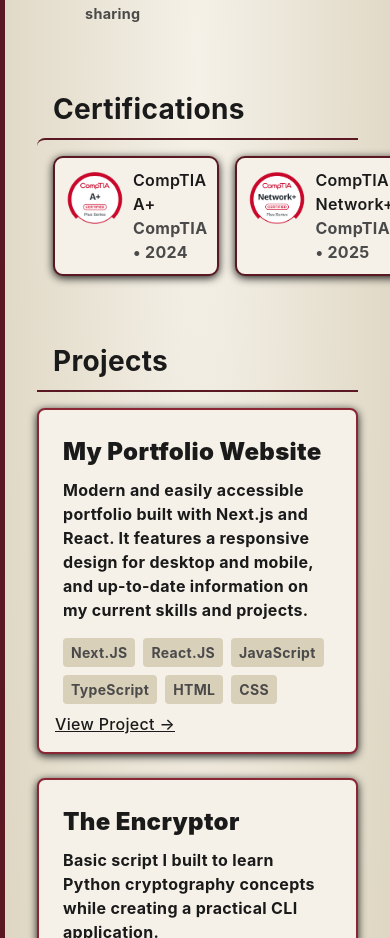
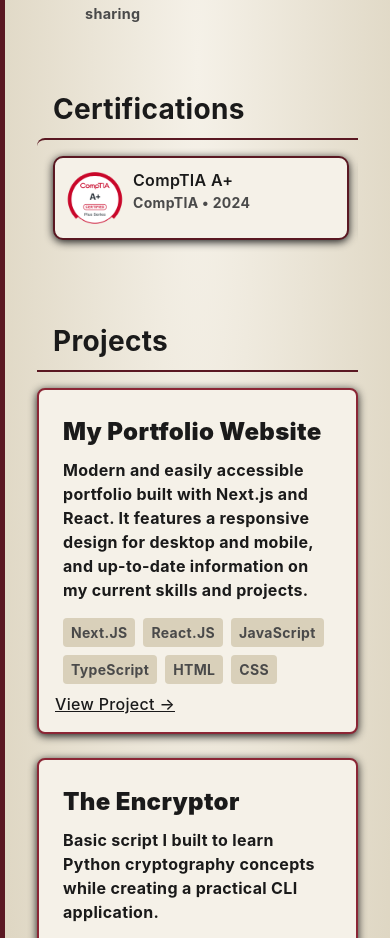
Before and after one commit to Flopet/basilasay, a Next.js app: page / in a window 390 px wide. Shown: the part 1600-2538 px from the top of the page. Built offline with nearby package versions, Linux system fonts and the light colour scheme; a web font is replaced by a local one.

Commit message:
Fixed CertItem sizing and overflow behavior on mobile.

```diff
--- a/app/page.css
+++ b/app/page.css
@@ -172,6 +172,10 @@
   flex-direction: row;
   gap: 1rem;
   max-width: 55rem;
+  overflow-x: scroll;
+  overflow-y: hidden;
+  padding-bottom: 1rem;
+
 }
 
 /* ========================================
--- a/components/css/CertItem.css
+++ b/components/css/CertItem.css
@@ -3,8 +3,10 @@
   border-radius: 10px;
   background-color: var(--background);
   width: fit-content;
+  min-width: fit-content;
   padding: 10px;
-  display: flex;
+  display: grid;
+  grid-template-columns: 1fr 3fr;
   position: relative;
   transition: all 300ms ease-in-out;
   box-shadow: 0 2px 8px var(--shadow);
@@ -25,6 +27,7 @@
 .cert-item__meta {
   color: var(--foreground-muted);
   display: block;
+  font-size: 0.875rem;
 }
 
 .cert-item__details {
@@ -39,5 +42,4 @@
   font-size: .5rem;
   vertical-align: middle;
   margin-right: 0.5rem;
-  color: var(--border);
 }
```
